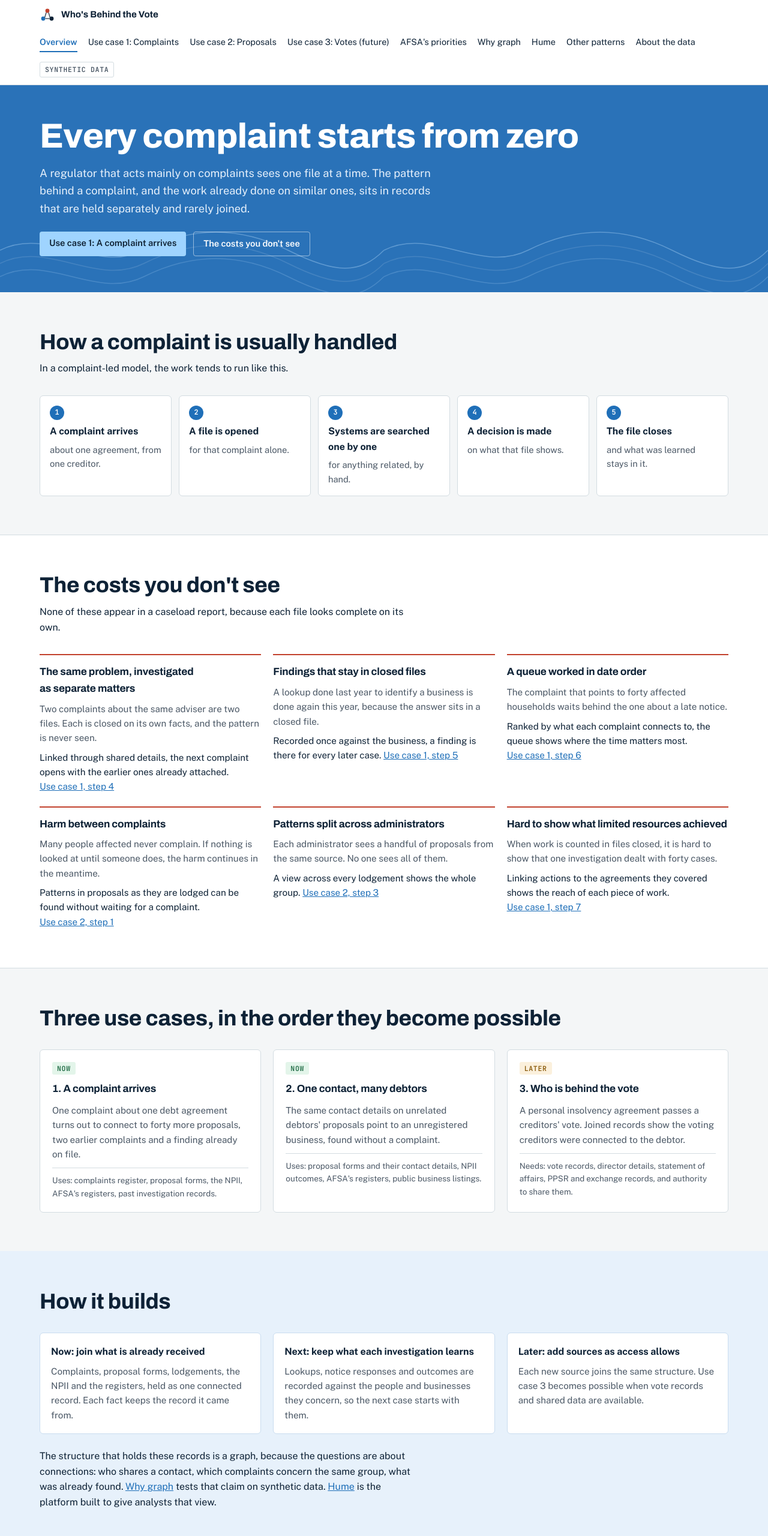
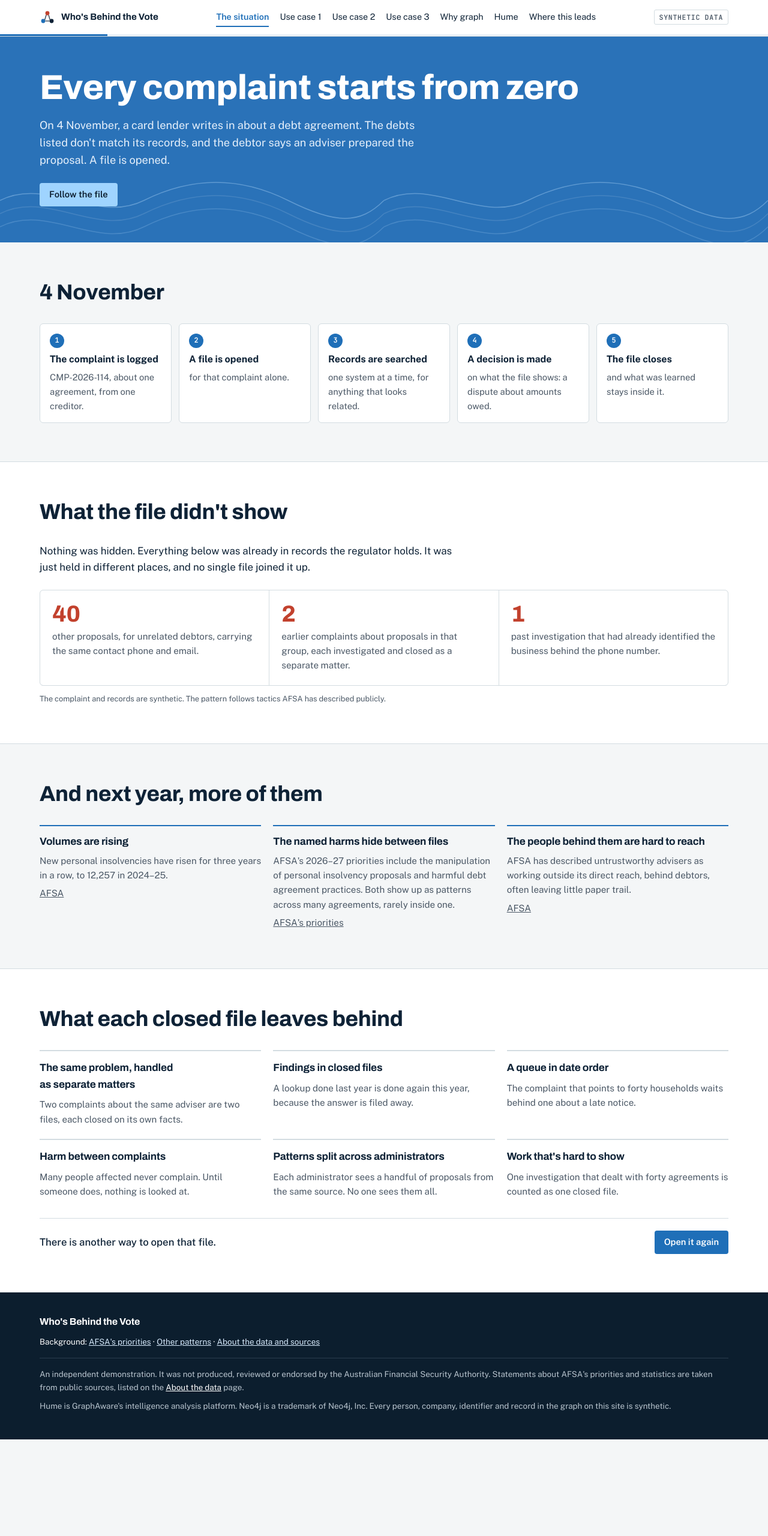
Before and after one commit to simontemby/insolvency-graph-taster, a plain HTML site: page index.html in a window 1280 px wide. Shown: the top 2560 px of the page at 60% size. After the commit the page ends 2399 px from the top, so only its background shows below. Drawn offline with nearby package versions, Linux system fonts and the light colour scheme.

Commit message:
Tell it as a story: the opening complaint, the use cases, and where it leads
Co-Authored-By: Claude Opus 5.5 <noreply@anthropic.com>

```diff
--- a/index.html
+++ b/index.html
@@ -4,11 +4,11 @@
 <meta charset="utf-8">
 <meta name="viewport" content="width=device-width, initial-scale=1, viewport-fit=cover">
 <title>Who's Behind the Vote</title>
-<meta name="description" content="Every complaint starts from zero. What complaint-led regulation costs, and how connecting the records already held changes it.">
+<meta name="description" content="One complaint about one debt agreement, what the file never showed, and why the next one matters more.">
 <link rel="preconnect" href="https://fonts.googleapis.com">
 <link rel="preconnect" href="https://fonts.gstatic.com" crossorigin>
 <link rel="stylesheet" href="https://fonts.googleapis.com/css2?family=Archivo:wdth,wght@100..125,400..800&family=Public+Sans:ital,wght@0,400..700;1,400&family=JetBrains+Mono:wght@400;600&display=swap">
-<link rel="stylesheet" href="styles.css?v=22">
+<link rel="stylesheet" href="styles.css?v=23">
 </head>
 <body data-page="index.html">
 <header id="site-header"></header>
@@ -16,89 +16,79 @@
 <section class="hero">
   <div class="wrap">
     <h1>Every complaint starts from zero</h1>
-    <p class="lede">A regulator that acts mainly on complaints sees one file at a time. The pattern behind a complaint, and the work already done on similar ones, sits in records that are held separately and rarely joined.</p>
-    <div class="cta"><a class="go" href="complaint.html">Use case 1: A complaint arrives</a><a class="ghost" href="#costs">The costs you don't see</a></div>
+    <p class="lede">On 4 November, a card lender writes in about a debt agreement. The debts listed don't match its records, and the debtor says an adviser prepared the proposal. A file is opened.</p>
+    <div class="cta"><a class="go" href="#file">Follow the file</a></div>
   </div>
 </section>
 
 <main>
-<section class="band">
+<section class="band" id="file">
   <div class="wrap">
     <div class="head">
-      <h2>How a complaint is usually handled</h2>
-      <p class="prose">In a complaint-led model, the work tends to run like this.</p>
+      <h2>4 November</h2>
     </div>
     <ol class="flow">
-      <li><b>A complaint arrives</b><span>about one agreement, from one creditor.</span></li>
+      <li><b>The complaint is logged</b><span>CMP-2026-114, about one agreement, from one creditor.</span></li>
       <li><b>A file is opened</b><span>for that complaint alone.</span></li>
-      <li><b>Systems are searched one by one</b><span>for anything related, by hand.</span></li>
-      <li><b>A decision is made</b><span>on what that file shows.</span></li>
-      <li><b>The file closes</b><span>and what was learned stays in it.</span></li>
+      <li><b>Records are searched</b><span>one system at a time, for anything that looks related.</span></li>
+      <li><b>A decision is made</b><span>on what the file shows: a dispute about amounts owed.</span></li>
+      <li><b>The file closes</b><span>and what was learned stays inside it.</span></li>
     </ol>
   </div>
 </section>
 
-<section class="band alt" id="costs">
+<section class="band alt">
   <div class="wrap">
     <div class="head">
-      <h2>The costs you don't see</h2>
-      <p class="prose">None of these appear in a caseload report, because each file looks complete on its own.</p>
+      <h2>What the file didn't show</h2>
     </div>
-    <div class="costs">
-      <div><h3>The same problem, investigated as separate matters</h3><p>Two complaints about the same adviser are two files. Each is closed on its own facts, and the pattern is never seen.</p><p class="fix">Linked through shared details, the next complaint opens with the earlier ones already attached. <a href="complaint.html#step-4">Use case 1, step 4</a></p></div>
-      <div><h3>Findings that stay in closed files</h3><p>A lookup done last year to identify a business is done again this year, because the answer sits in a closed file.</p><p class="fix">Recorded once against the business, a finding is there for every later case. <a href="complaint.html#step-5">Use case 1, step 5</a></p></div>
-      <div><h3>A queue worked in date order</h3><p>The complaint that points to forty affected households waits behind the one about a late notice.</p><p class="fix">Ranked by what each complaint connects to, the queue shows where the time matters most. <a href="complaint.html#step-6">Use case 1, step 6</a></p></div>
-      <div><h3>Harm between complaints</h3><p>Many people affected never complain. If nothing is looked at until someone does, the harm continues in the meantime.</p><p class="fix">Patterns in proposals as they are lodged can be found without waiting for a complaint. <a href="debt-agreements.html#step-1">Use case 2, step 1</a></p></div>
-      <div><h3>Patterns split across administrators</h3><p>Each administrator sees a handful of proposals from the same source. No one sees all of them.</p><p class="fix">A view across every lodgement shows the whole group. <a href="debt-agreements.html#step-3">Use case 2, step 3</a></p></div>
-      <div><h3>Hard to show what limited resources achieved</h3><p>When work is counted in files closed, it is hard to show that one investigation dealt with forty cases.</p><p class="fix">Linking actions to the agreements they covered shows the reach of each piece of work. <a href="complaint.html#step-7">Use case 1, step 7</a></p></div>
+    <div class="scene">
+      <p>Nothing was hidden. Everything below was already in records the regulator holds. It was just held in different places, and no single file joined it up.</p>
     </div>
+    <div class="reveal">
+      <div><b>40</b><span>other proposals, for unrelated debtors, carrying the same contact phone and email.</span></div>
+      <div><b>2</b><span>earlier complaints about proposals in that group, each investigated and closed as a separate matter.</span></div>
+      <div><b>1</b><span>past investigation that had already identified the business behind the phone number.</span></div>
+    </div>
+    <p class="cite" style="margin-top:12px">The complaint and records are synthetic. The pattern follows tactics AFSA has described publicly.</p>
   </div>
 </section>
 
 <section class="band">
   <div class="wrap">
     <div class="head">
-      <h2>Three use cases, in the order they become possible</h2>
+      <h2>And next year, more of them</h2>
     </div>
-    <div class="ucards">
-      <a class="ucard" href="complaint.html">
-        <span class="status-chip now">Now</span>
-        <h3>1. A complaint arrives</h3>
-        <p>One complaint about one debt agreement turns out to connect to forty more proposals, two earlier complaints and a finding already on file.</p>
-        <p class="uses">Uses: complaints register, proposal forms, the NPII, AFSA's registers, past investigation records.</p>
-      </a>
-      <a class="ucard" href="debt-agreements.html">
-        <span class="status-chip now">Now</span>
-        <h3>2. One contact, many debtors</h3>
-        <p>The same contact details on unrelated debtors' proposals point to an unregistered business, found without a complaint.</p>
-        <p class="uses">Uses: proposal forms and their contact details, NPII outcomes, AFSA's registers, public business listings.</p>
-      </a>
-      <a class="ucard" href="vote.html">
-        <span class="status-chip later">Later</span>
-        <h3>3. Who is behind the vote</h3>
-        <p>A personal insolvency agreement passes a creditors' vote. Joined records show the voting creditors were connected to the debtor.</p>
-        <p class="uses">Needs: vote records, director details, statement of affairs, PPSR and exchange records, and authority to share them.</p>
-      </a>
+    <div class="pressure">
+      <div><h3>Volumes are rising</h3><p>New personal insolvencies have risen for three years in a row, to 12,257 in 2024–25.</p><p class="cite"><a href="https://www.afsa.gov.au/news/moderate-increase-personal-insolvencies-2024-25-financial-year">AFSA</a></p></div>
+      <div><h3>The named harms hide between files</h3><p>AFSA's 2026–27 priorities include the manipulation of personal insolvency proposals and harmful debt agreement practices. Both show up as patterns across many agreements, rarely inside one.</p><p class="cite"><a href="priorities.html">AFSA's priorities</a></p></div>
+      <div><h3>The people behind them are hard to reach</h3><p>AFSA has described untrustworthy advisers as working outside its direct reach, behind debtors, often leaving little paper trail.</p><p class="cite"><a href="https://www.afsa.gov.au/about-us/regulation-and-compliance/untrustworthy-advisors-hidden-scourge">AFSA</a></p></div>
     </div>
   </div>
 </section>
 
-<section class="band pale">
+<section class="band alt">
   <div class="wrap">
     <div class="head">
-      <h2>How it builds</h2>
+      <h2>What each closed file leaves behind</h2>
     </div>
-    <ol class="stages">
-      <li><b>Now: join what is already received</b><span>Complaints, proposal forms, lodgements, the NPII and the registers, held as one connected record. Each fact keeps the record it came from.</span></li>
-      <li><b>Next: keep what each investigation learns</b><span>Lookups, notice responses and outcomes are recorded against the people and businesses they concern, so the next case starts with them.</span></li>
-      <li><b>Later: add sources as access allows</b><span>Each new source joins the same structure. Use case 3 becomes possible when vote records and shared data are available.</span></li>
-    </ol>
-    <p class="prose" style="margin-top:24px">The structure that holds these records is a graph, because the questions are about connections: who shares a contact, which complaints concern the same group, what was already found. <a href="why-graph.html">Why graph</a> tests that claim on synthetic data. <a href="hume.html">Hume</a> is the platform built to give analysts that view.</p>
+    <div class="costs quiet">
+      <div><h3>The same problem, handled as separate matters</h3><p>Two complaints about the same adviser are two files, each closed on its own facts.</p></div>
+      <div><h3>Findings in closed files</h3><p>A lookup done last year is done again this year, because the answer is filed away.</p></div>
+      <div><h3>A queue in date order</h3><p>The complaint that points to forty households waits behind one about a late notice.</p></div>
+      <div><h3>Harm between complaints</h3><p>Many people affected never complain. Until someone does, nothing is looked at.</p></div>
+      <div><h3>Patterns split across administrators</h3><p>Each administrator sees a handful of proposals from the same source. No one sees them all.</p></div>
+      <div><h3>Work that's hard to show</h3><p>One investigation that dealt with forty agreements is counted as one closed file.</p></div>
+    </div>
+    <div class="onward">
+      <p>There is another way to open that file.</p>
+      <a href="complaint.html">Open it again</a>
+    </div>
   </div>
 </section>
 </main>
 
 <footer id="site-footer"></footer>
-<script src="layout.js?v=22"></script>
+<script src="layout.js?v=23"></script>
 </body>
 </html>
--- a/layout.js
+++ b/layout.js
@@ -1,29 +1,36 @@
-/* Shared header and footer, so every page carries the same navigation and disclaimer. */
+/* Shared header and footer. The header follows the story in order; supporting pages sit in the footer. */
 (function(){
-  const PAGES = [
-    ["index.html", "Overview"],
-    ["complaint.html", "Use case 1: Complaints"],
-    ["debt-agreements.html", "Use case 2: Proposals"],
-    ["vote.html", "Use case 3: Votes (future)"],
-    ["priorities.html", "AFSA's priorities"],
+  const STORY = [
+    ["index.html", "The situation"],
+    ["complaint.html", "Use case 1"],
+    ["debt-agreements.html", "Use case 2"],
+    ["vote.html", "Use case 3"],
     ["why-graph.html", "Why graph"],
     ["hume.html", "Hume"],
+    ["where.html", "Where this leads"]
+  ];
+  const BACKGROUND = [
+    ["priorities.html", "AFSA's priorities"],
     ["patterns.html", "Other patterns"],
-    ["about.html", "About the data"]
+    ["about.html", "About the data and sources"]
   ];
   const here = document.body.dataset.page;
+  const pos = STORY.findIndex(([href]) => href === here);
   const head = document.getElementById("site-header");
   head.className = "mast";
   head.innerHTML = `<div class="wrap">
     <a class="mark" href="index.html" style="color:inherit;text-decoration:none">
       <svg width="26" height="26" viewBox="0 0 26 26" aria-hidden="true"><circle cx="6" cy="19" r="3.4" fill="var(--accent)"/><circle cx="20" cy="19" r="3.4" fill="var(--ink)"/><circle cx="13" cy="6" r="3.4" fill="var(--risk)"/><path d="M8.6 17.2 11 9.1M17.4 17.2 15 9.1M9.4 19h7.2" stroke="var(--muted)" stroke-width="1.6" fill="none"/></svg>
       <span>Who's Behind the Vote</span></a>
-    <nav aria-label="Pages">${PAGES.map(([href, name]) =>
-      `<a href="${href}"${href === here ? ' aria-current="page"' : ""}>${name}</a>`).join("")}</nav>
-    <span class="synthetic">Synthetic data</span></div>`;
+    <nav aria-label="Story">${STORY.map(([href, name], i) =>
+      `<a href="${href}"${href === here ? ' aria-current="page"' : ""}${pos >= 0 && i < pos ? ' class="seen"' : ""}>${name}</a>`).join("")}</nav>
+    <span class="synthetic">Synthetic data</span></div>
+    <div class="progress" aria-hidden="true"><span style="width:${pos >= 0 ? Math.round((pos + 1) / STORY.length * 100) : 0}%"></span></div>`;
   const foot = document.getElementById("site-footer");
   foot.innerHTML = `<div class="wrap">
-    <h3>Who's Behind the Vote</h3><hr class="rule">
+    <h3>Who's Behind the Vote</h3>
+    <p class="bg-links">Background: ${BACKGROUND.map(([href, name]) => `<a href="${href}">${name}</a>`).join(" · ")}</p>
+    <hr class="rule">
     <p>An independent demonstration. It was not produced, reviewed or endorsed by the Australian Financial Security Authority. Statements about AFSA's priorities and statistics are taken from public sources, listed on the <a href="about.html" style="color:#FFFFFF">About the data</a> page.</p>
     <p>Hume is GraphAware's intelligence analysis platform. Neo4j is a trademark of Neo4j, Inc. Every person, company, identifier and record in the graph on this site is synthetic.</p></div>`;
 })();
--- a/styles.css
+++ b/styles.css
@@ -268,3 +268,30 @@ main section.band:first-child{border-top:0}
 .ptag{justify-self:start;font:600 .72rem/1.3 var(--body);padding:4px 8px;border-radius:3px}
 .ptag.direct{background:#E2EEFA;color:#1F5C99}
 .ptag.indirect{background:#FBF0DC;color:#8A5A0B}
+.mast{position:relative}
+.mast nav a.seen{color:var(--muted)}
+.progress{height:3px;background:var(--sunk)}
+.progress span{display:block;height:100%;background:var(--accent);transition:width .3s}
+footer .bg-links{color:#FFFFFF}
+footer .bg-links a{color:#D6E9FB}
+.onward{display:flex;flex-wrap:wrap;align-items:center;justify-content:space-between;gap:12px 24px;margin-top:32px;padding-top:20px;border-top:1px solid var(--line)}
+.onward p{font:500 1.05rem/1.45 var(--body);color:var(--ink);max-width:62ch}
+.onward a{font:600 .92rem/1 var(--body);color:var(--accent-ink);background:var(--accent);text-decoration:none;padding:12px 16px;border-radius:4px;white-space:nowrap}
+.onward a:hover{background:var(--accent-hover)}
+.scene{max-width:68ch;display:grid;gap:14px;font-size:1.06rem}
+.scene p{color:var(--ink)}
+.reveal{display:grid;grid-template-columns:repeat(3, minmax(0,1fr));gap:1px;background:var(--line);border:1px solid var(--line);border-radius:6px;overflow:hidden;margin-top:24px}
+.reveal > div{background:var(--surface);padding:20px;display:grid;gap:6px;align-content:start}
+.reveal b{font:760 2.4rem/1 var(--display);color:var(--risk);font-variant-numeric:tabular-nums}
+.reveal span{color:var(--muted);font-size:.95rem}
+@media (max-width:800px){.reveal{grid-template-columns:minmax(0,1fr)}}
+.pressure{display:grid;grid-template-columns:repeat(3, minmax(0,1fr));gap:20px;margin-top:8px}
+@media (max-width:900px){.pressure{grid-template-columns:minmax(0,1fr)}}
+.pressure > div{display:grid;gap:6px;align-content:start;padding-top:12px;border-top:2px solid var(--accent)}
+.pressure p{color:var(--muted);font-size:.95rem}
+.costs.quiet > div{border-top-color:var(--line)}
+.answers{display:grid;grid-template-columns:repeat(2, minmax(0,1fr));gap:10px 28px;margin:0;padding:0;list-style:none}
+@media (max-width:800px){.answers{grid-template-columns:minmax(0,1fr)}}
+.answers li{display:grid;gap:3px;padding:12px 0;border-bottom:1px solid var(--line)}
+.answers li span{color:var(--muted);font-size:.93rem}
+.answers li b{font-size:.98rem}
```
Also changed, not shown: about.html (+3 -3 lines), complaint.html (+9 -9 lines), debt-agreements.html (+8 -8 lines), hume.html (+4 -4 lines), patterns.html (+6 -6 lines), priorities.html (+3 -3 lines), vote.html (+8 -8 lines), where.html (added, +76 -0 lines), why-graph.html (+7 -7 lines).
